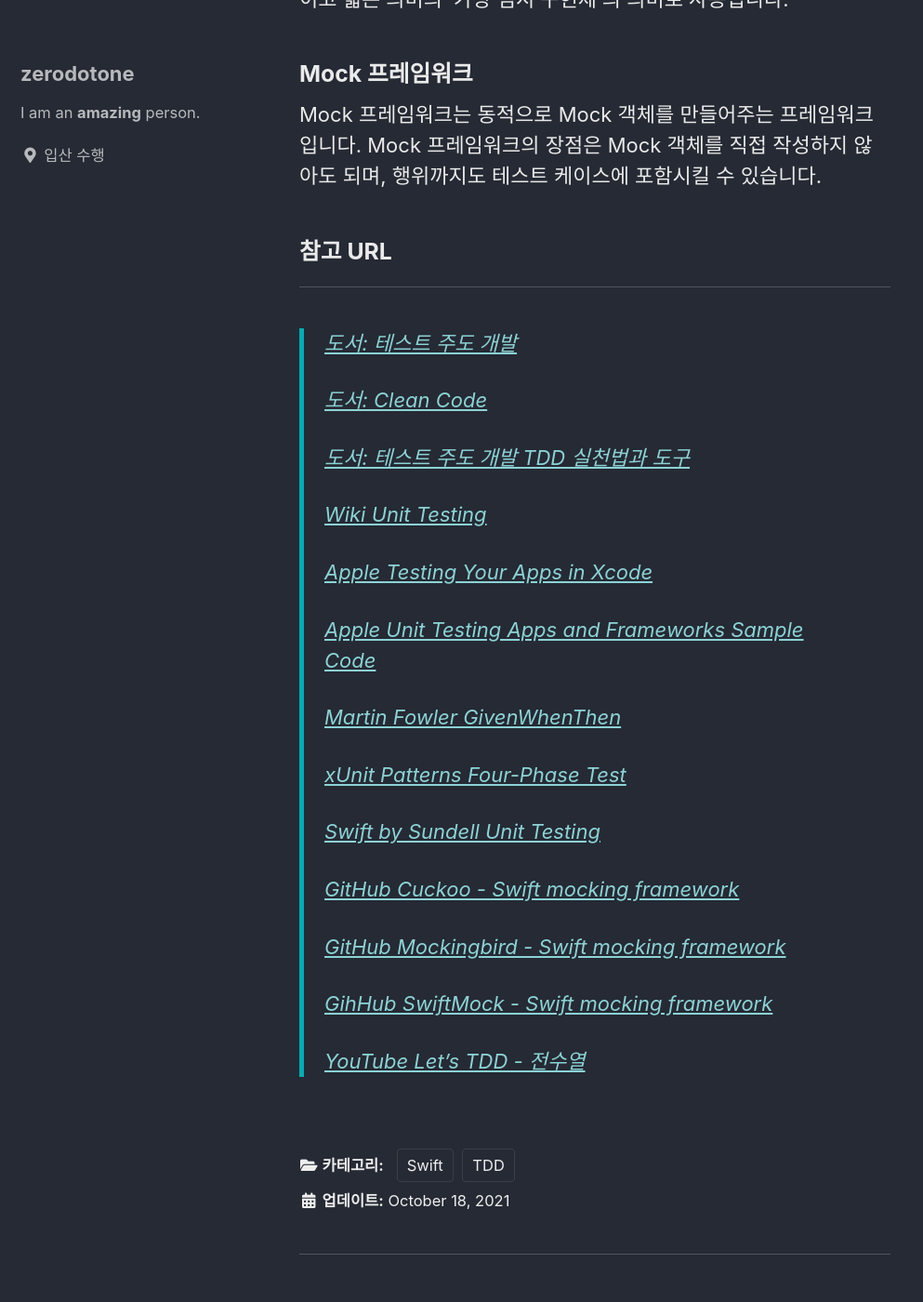
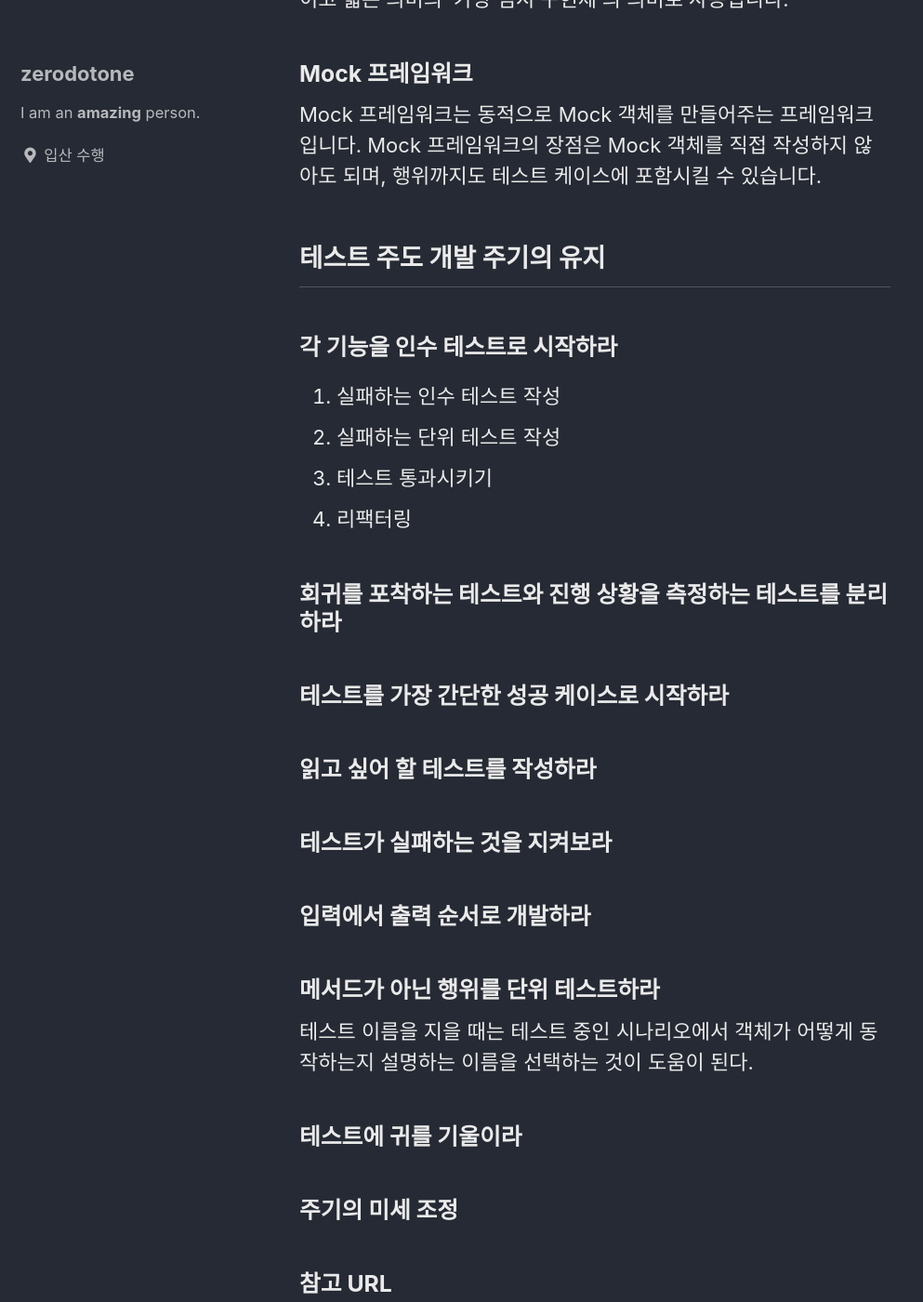
Before and after one commit to zdodev/zdodev.github.io, a Jekyll site: the page built from _posts/2021-10-18-Test-Driven-Development.md, in a window 1280 px wide and 1400 px high, scrolled down 6063 px. Shown: the whole window at 93% size, without its empty margins (0-993 px from the left). Built offline with Jekyll 4.4.1, drawn with Linux system fonts in a browser that asks for light colours; cached includes are drawn as plain includes; comment, search, counter and statistics services are not loaded; some of the changed text lies outside the part shown.

Commit message:
✍️: 테스트 주도 개발 주기의 유지 작성

```diff
--- a/_posts/2021-10-18-Test-Driven-Development.md
+++ b/_posts/2021-10-18-Test-Driven-Development.md
@@ -125,6 +125,33 @@ Mock 객체는 행위를 검증하기 위해 사용하는 객체입니다. 분
 
 Mock 프레임워크는 동적으로 Mock 객체를 만들어주는 프레임워크입니다. Mock 프레임워크의 장점은 Mock 객체를 직접 작성하지 않아도 되며, 행위까지도 테스트 케이스에 포함시킬 수 있습니다.
 
+## 테스트 주도 개발 주기의 유지
+
+### 각 기능을 인수 테스트로 시작하라
+
+1. 실패하는 인수 테스트 작성
+2. 실패하는 단위 테스트 작성
+3. 테스트 통과시키기
+4. 리팩터링
+
+### 회귀를 포착하는 테스트와 진행 상황을 측정하는 테스트를 분리하라
+
+### 테스트를 가장 간단한 성공 케이스로 시작하라
+
+### 읽고 싶어 할 테스트를 작성하라
+
+### 테스트가 실패하는 것을 지켜보라
+
+### 입력에서 출력 순서로 개발하라
+
+### 메서드가 아닌 행위를 단위 테스트하라
+
+테스트 이름을 지을 때는 테스트 중인 시나리오에서 객체가 어떻게 동작하는지 설명하는 이름을 선택하는 것이 도움이 된다.
+
+### 테스트에 귀를 기울이라
+
+### 주기의 미세 조정
+
 ### 참고 URL
 
 ---
```
